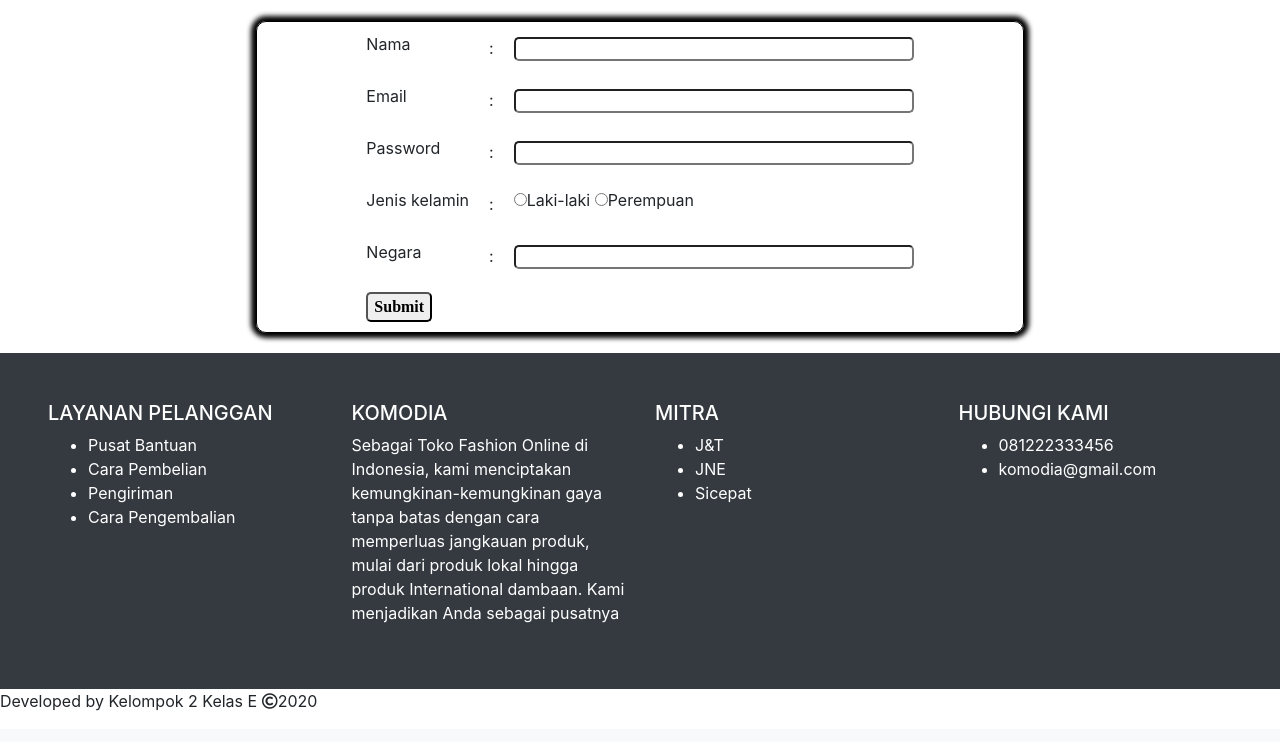
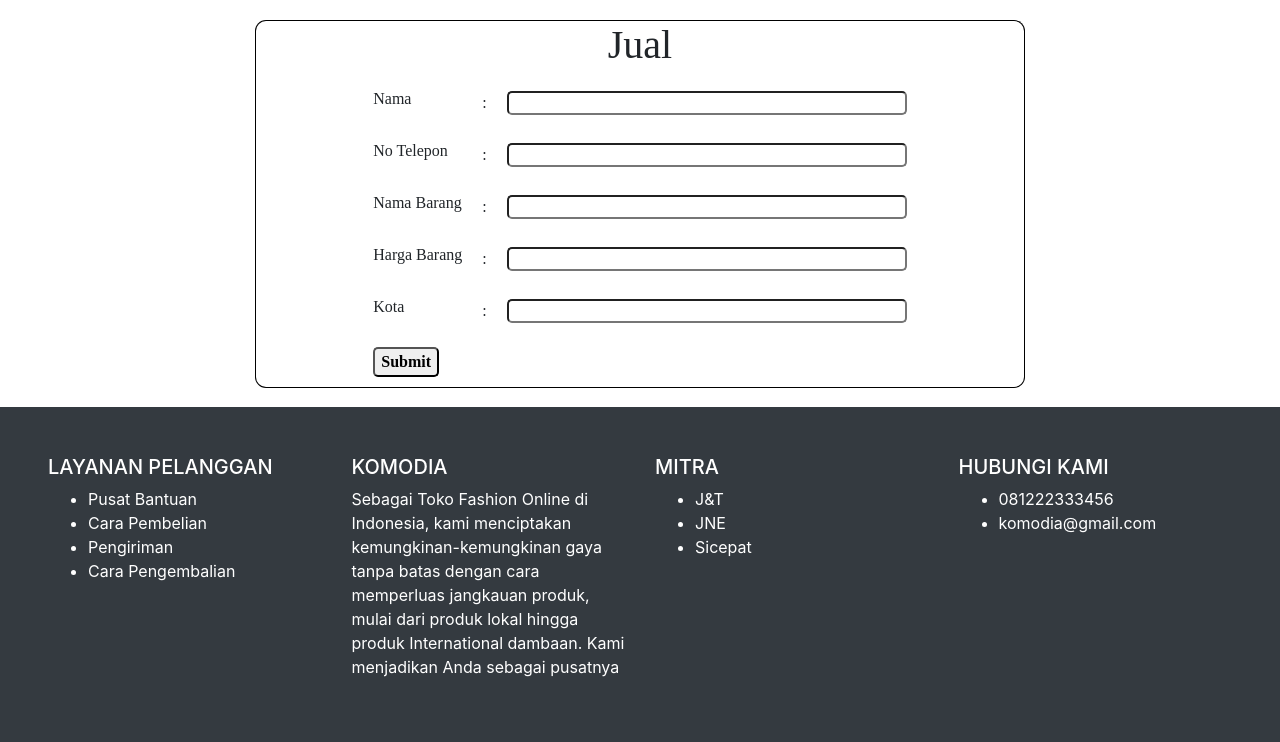
Before and after one commit to Rahdi22/PraktikumWeb2020-E, a PHP site: page /sell.html in a window 1280 px wide. Shown: the part 71-813 px from the top of the page. Before the commit the page ends 782 px from the top, so only its background shows below. Run offline with PHP 8.4, Linux system fonts and the light colour scheme.

Commit message:
Add files via upload

```diff
--- a/UTS/Komodia/sell.html
+++ b/UTS/Komodia/sell.html
@@ -51,6 +51,7 @@
     </div>
     </nav><br><br><br>
     <form id="form">
+        <h1><center>Jual</center></h1>
         <table cellpadding = "10px" align="center">
             <tr class="area">
                 <td>
@@ -65,41 +66,40 @@
             </tr>
             <tr class="area">
                 <td>
-                    <label>Email</label>
+                    <label>No Telepon</label>
                 </td>
                 <td>
                     :
                 </td>
                 <td>
-                    <input type="email" name="email">
+                    <input type="text" name="Notelepon">
                 </td>
             </tr>
             <tr class="area">
                 <td>
-                    <label>Password</label>
+                    <label>Nama Barang</label>
                 </td>
                 <td>
                     :
                 </td>
                 <td>
-                    <input type="password" name="password"/>
+                    <input type="text" name="barang"/>
                 </td>
             </tr>
-            <tr>
+           <tr class="area">
                 <td>
-                    <label>Jenis kelamin</label>
+                    <label>Harga Barang</label>
                 </td>
                 <td>
                     :
                 </td>
                 <td>
-                    <label><input type="radio" name="jenis_kelamin" value="Laki-laki"/>Laki-laki</label>
-                    <label><input type="radio" name="jenis_kelamin" value="Perempuan"/>Perempuan</label>
+                    <input type="text" name="Harga"/>
                 </td>
             </tr>
             <tr class="area">
                 <td>
-                    <label>Negara</label>
+                    <label>Kota</label>
                 </td>
                 <td>
                     :
--- a/UTS/Komodia/style.css
+++ b/UTS/Komodia/style.css
@@ -12,8 +12,9 @@
 #form {
     margin: 10px;
     border-radius: 10px;
-    border: 1px black solid;
-    box-shadow: 0px 0px 5px 5px black;
+    border: 0px;
+    box-shadow: 0px 0px 0px 1px black;
+    font-family: Berlin Sans FB;
 }
 .head {
 	text-align: center;
```
